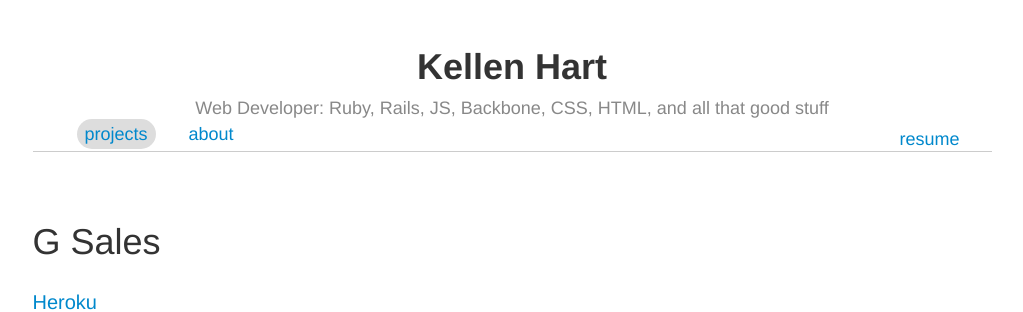
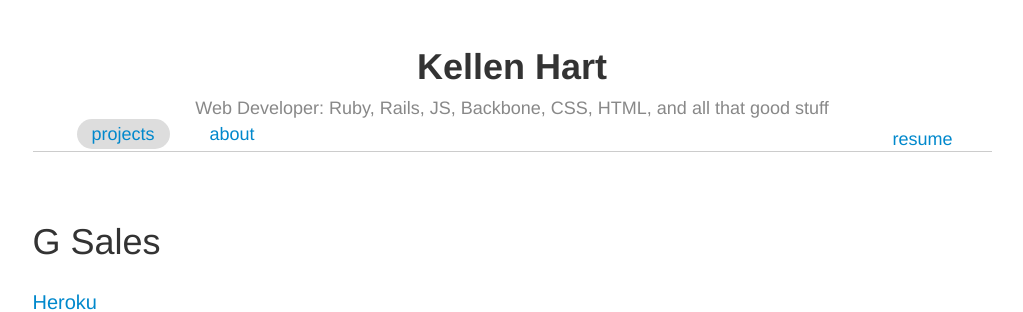
Before and after one commit to kdavh/kdavh.github.io, a Jekyll site: the page built from index.html, in a window 1280 px wide. Shown: the top 312 px of the page, without its empty margins (128-1151 px from the left). Built offline with Jekyll 4.4.1, drawn with Linux system fonts in a browser that asks for light colours; nearby versions of some CDN libraries.

Commit message:
tweak header li

```diff
--- a/css/main.css
+++ b/css/main.css
@@ -109,7 +109,7 @@ ul {
 }
 
 .header li a {
-  padding: 5px 8px;
+  padding: 5px 15px;
 }
 
 .page-content {
```
